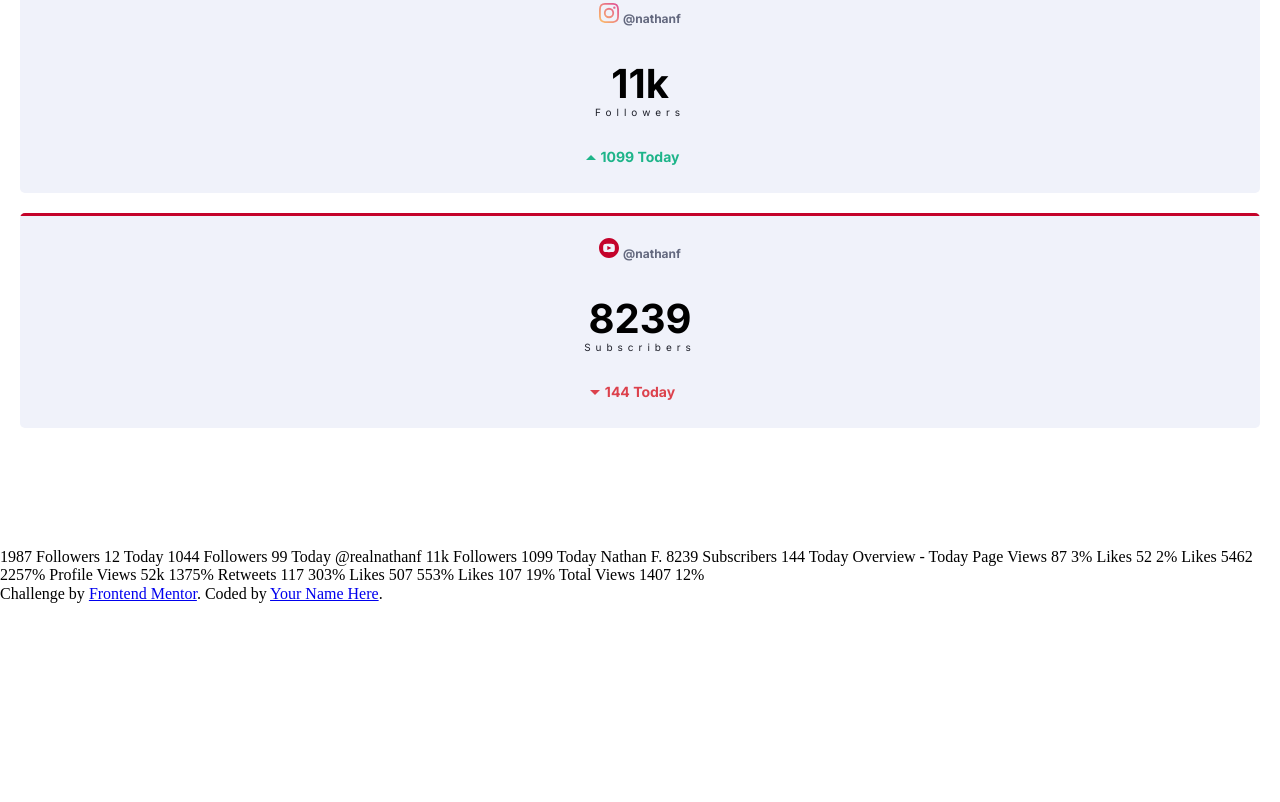
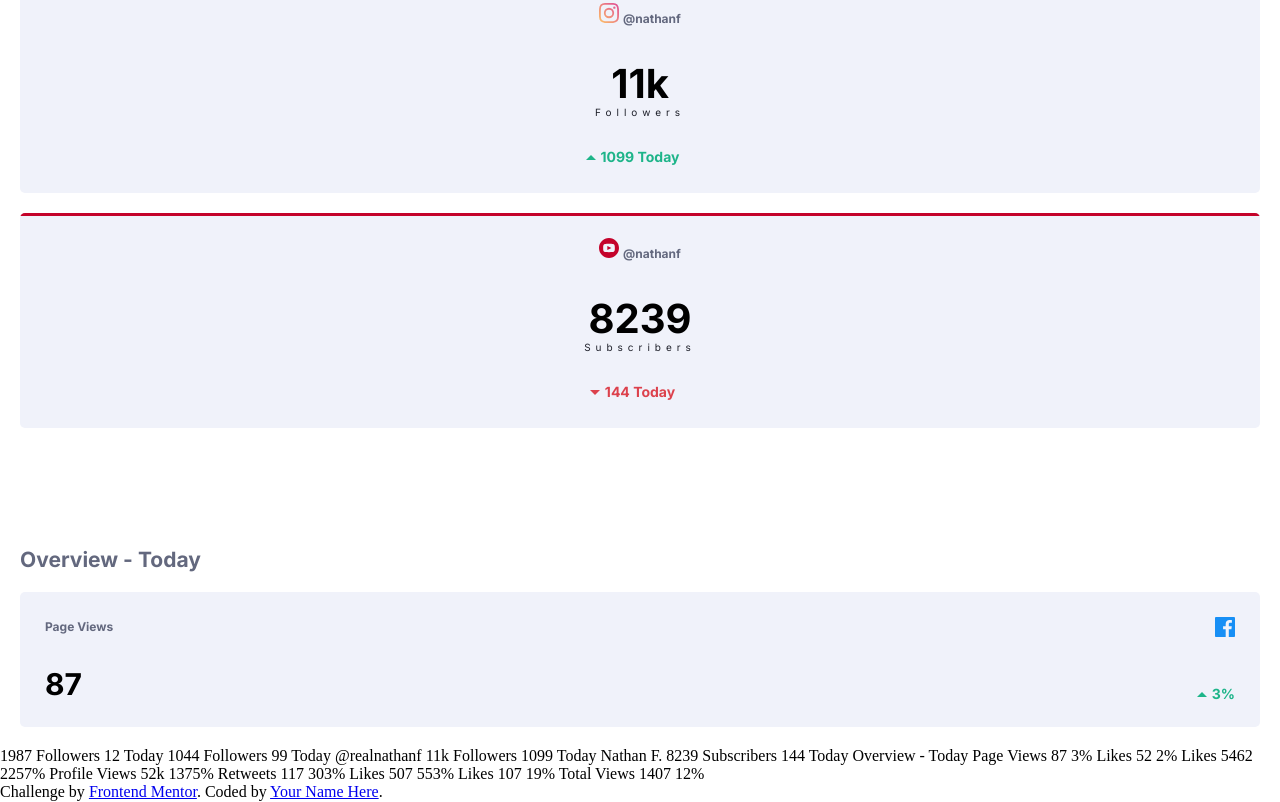
Before and after one commit to jaac97/Social-media-dashboard-with-theme-switcher, a website: page index.html in a window 1280 px wide. Shown: the part 722-1524 px from the top of the page. Before the commit the page ends 1325 px from the top, so only its background shows below. Drawn offline with Linux system fonts and the light colour scheme.

Commit message:
card__small base

```diff
--- a/index.html
+++ b/index.html
@@ -32,7 +32,7 @@
       <li class="card card--facebook">
         <p class="card__heading">
           <img src="build/images/icon-facebook.svg" alt="facebook icon" />
-          <span class="card__nickname">@nathanf</span>
+          <span class="card__top">@nathanf</span>
         </p>
         <h3 class="card__numbers">1987 <span class="card__text">Followers</span></h3>
         <p class="card__variation card__variation--up">
@@ -42,7 +42,7 @@
       <li class="card card--twitter">
         <p class="card__heading">
           <img src="build/images/icon-twitter.svg" alt="twitter icon" />
-          <span class="card__nickname">@nathanf</span>
+          <span class="card__top">@nathanf</span>
         </p>
         <h3 class="card__numbers">1044 <span class="card__text">Followers</span></h3>
         <p class="card__variation card__variation--up">99 Today</p>
@@ -50,7 +50,7 @@
       <li class="card card--instagram">
         <p class="card__heading">
           <img src="build/images/icon-instagram.svg" alt="instagram icon" />
-           <span class="card__nickname">@nathanf</span>
+           <span class="card__top">@nathanf</span>
         </p>
         <h3 class="card__numbers">11k<span class="card__text">Followers</span></h3>
         <p class="card__variation card__variation--up">1099 Today</p>
@@ -58,12 +58,25 @@
       <li class="card card--youtube">
         <p class="card__heading">
           <img src="build/images/icon-youtube.svg" alt="youtube icon" />
-           <span class="card__nickname">@nathanf</span>
+           <span class="card__top">@nathanf</span>
         </p>
         <h3 class="card__numbers">8239<span class="card__text">Subscribers</span></h3>
         <p class="card__variation card__variation--down">144 Today</p>
       </li>
     </ul>
+    <main class="main__cards main__card__container">
+      <h2 class="main__day">Overview - Today</h2>
+      <ul class="cards cards--small">
+        <li class="card card--small">
+          <p class="card__heading card__heading--small">
+            <span class="card__top">Page Views</span>
+            <img src="build/images/icon-facebook.svg" alt="facebook icon">
+          </p>
+          <h3 class="card__numbers card__numbers--small">87</h3>
+          <p class="card__variation card__variation--up card__variation--small">3%</p>
+        </li>
+      </ul>
+    </main>
   </div>
 
 
--- /dev/null
+++ b/source/sass/layout/_cardMain.scss
@@ -0,0 +1,39 @@
+.main__day {
+
+    padding-left: 2rem;
+}
+
+.cards--small {
+    position: static;
+}
+
+.card--small {
+    padding: 2.5rem;
+
+    min-height: auto;
+    display: grid;
+    grid-template-columns: repeat(2, 1fr);
+}
+
+.card__heading--small {
+    grid-column: 1/3;
+    text-align: left;
+    font-size: 1.1rem;
+    display: flex;
+    justify-content: space-between;
+    height: 2rem;
+    align-items: center;
+    margin-bottom: 3rem;
+}
+
+.card__numbers--small {
+    font-size: 3rem;
+    text-align: left;
+    align-self: self-end;
+    margin-bottom: 0;
+}
+.card__variation--small{
+    align-self: self-end;
+    justify-self: self-end;
+    margin: 0;
+}
--- a/source/sass/layout/_cardTop.scss
+++ b/source/sass/layout/_cardTop.scss
@@ -54,7 +54,7 @@
 .card__heading{
     margin-bottom: 3.5rem;
 }
-.card__nickname{
+.card__top{
     font-weight: 700;
     font-size: 1.2rem;
 }
--- a/source/sass/layout/_index.scss
+++ b/source/sass/layout/_index.scss
@@ -2,3 +2,4 @@
 @forward 'darkTheme';
 @forward 'top';
 @forward 'cardTop';
+@forward 'cardMain';
--- a/source/sass/layout/_lightTheme.scss
+++ b/source/sass/layout/_lightTheme.scss
@@ -27,10 +27,13 @@
     .card{
         background-color: l.$cardBG;
     }
-    .card__nickname{
+    .card__top{
         color: l.$textColor1;
     }
     .card__text{
         color: l.$textColor2;
     }
+    .main__day{
+        color: l.$textColor1;
+    }
 }
```
Also changed, not shown: build/css/main.css, 1 other file.
